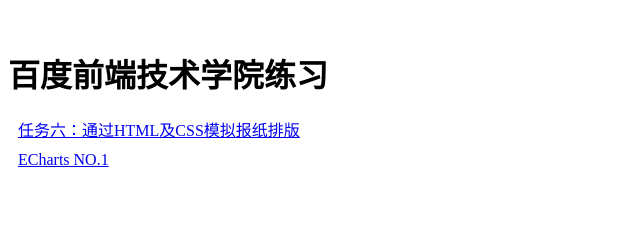
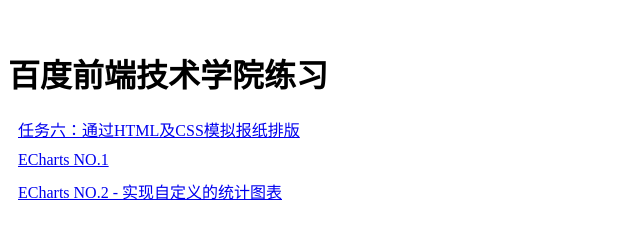
Before and after one commit to JiayingZeng/ife-task, a plain HTML site: page index.html in a window 1280 px wide. Shown: the whole page, without its empty margins (0-640 px from the left). Drawn offline with Linux system fonts and the light colour scheme.

Commit message:
echarts.js demo2

```diff
--- a/index.html
+++ b/index.html
@@ -14,6 +14,7 @@
     <a href="task6/task_1_6.html">任务六：通过HTML及CSS模拟报纸排版</a>
     <a href="task7/task_1_7_1.html"></a>
     <a href="ECharts/1.html">ECharts NO.1</a>
+    <a href="ECharts/2.html">ECharts NO.2 - 实现自定义的统计图表</a>
 </div>
 </body>
 </html>
```
